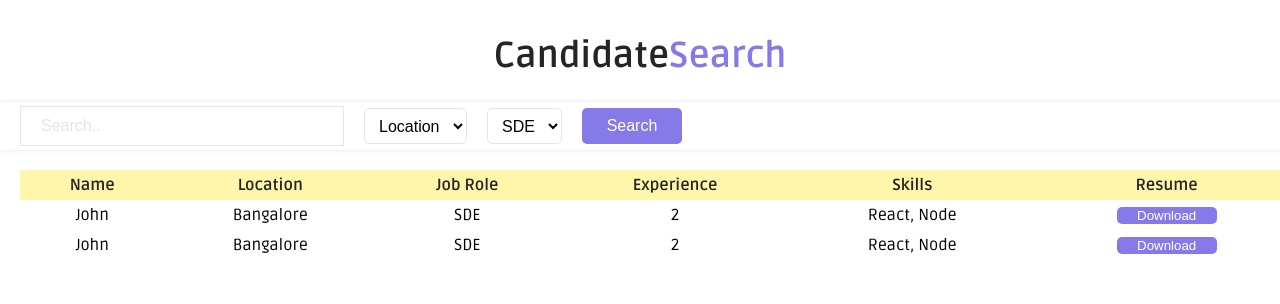
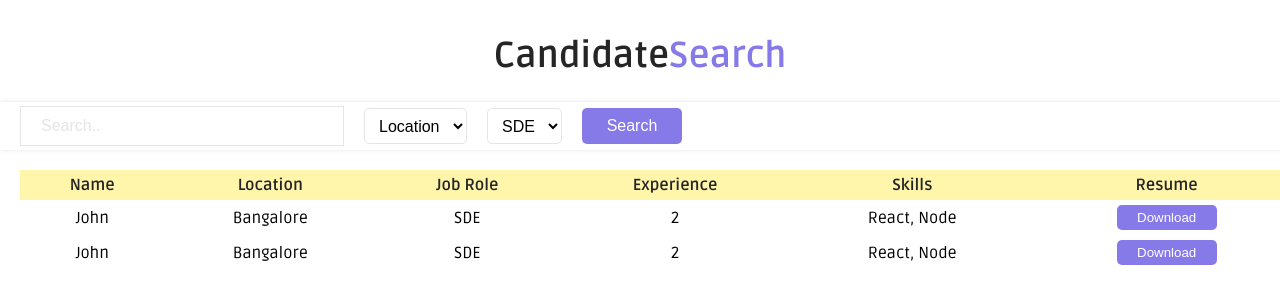
Before and after one commit to Komalkhatal24/project, a React (Create React App) app: page /CandidateSearch in a window 1280 px wide. Shown: the top 304 px of the page. Built offline with nearby package versions, Linux system fonts and the light colour scheme.

Commit message:
Update candidateSearch

```diff
--- a/src/components/candidateSearch.css
+++ b/src/components/candidateSearch.css
@@ -101,5 +101,6 @@ table th,td{
     background-color: #867AE9;
     color: #fff;
     border-radius: 5px;
+    padding:5px 10px;
     border:none;
 }
```
